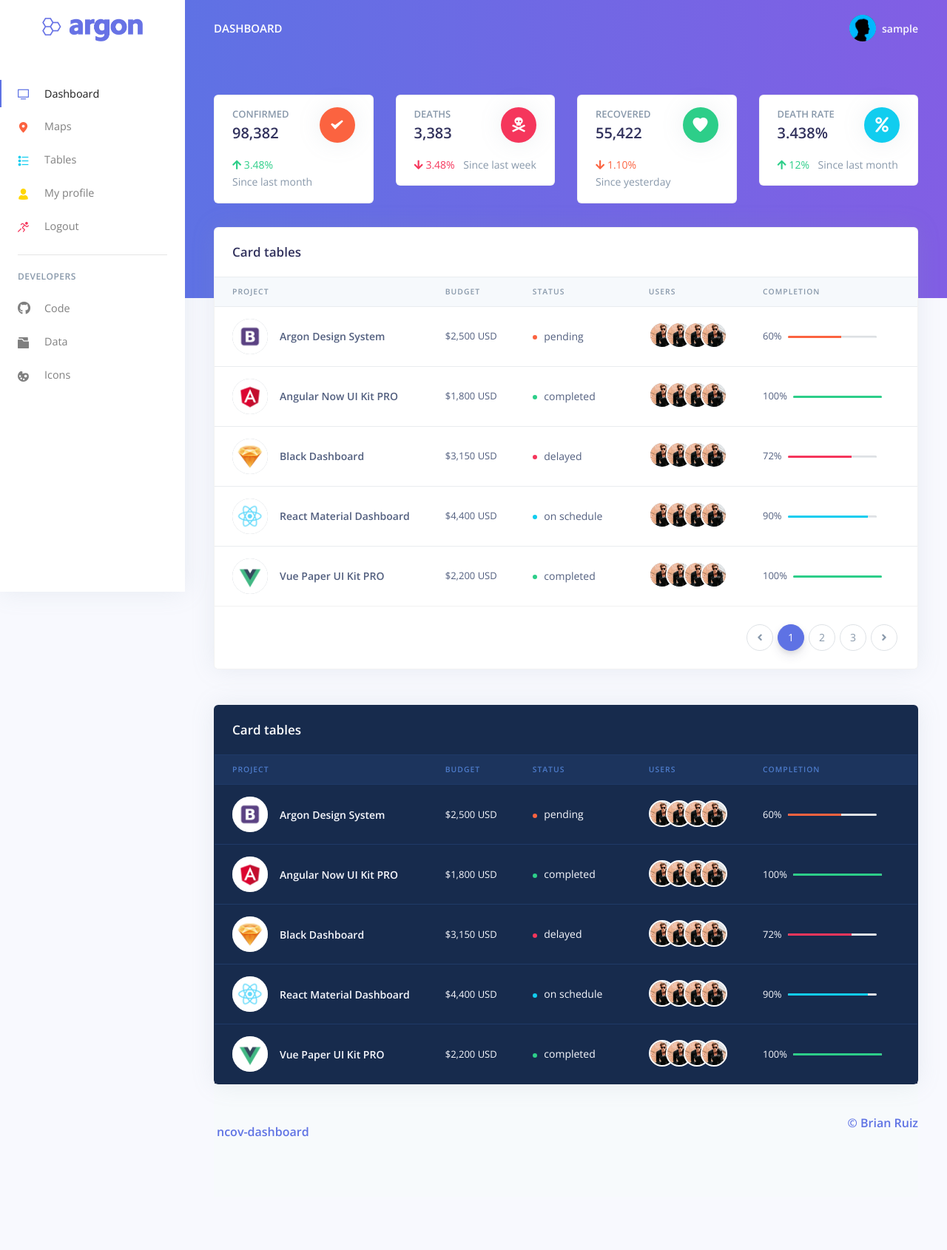
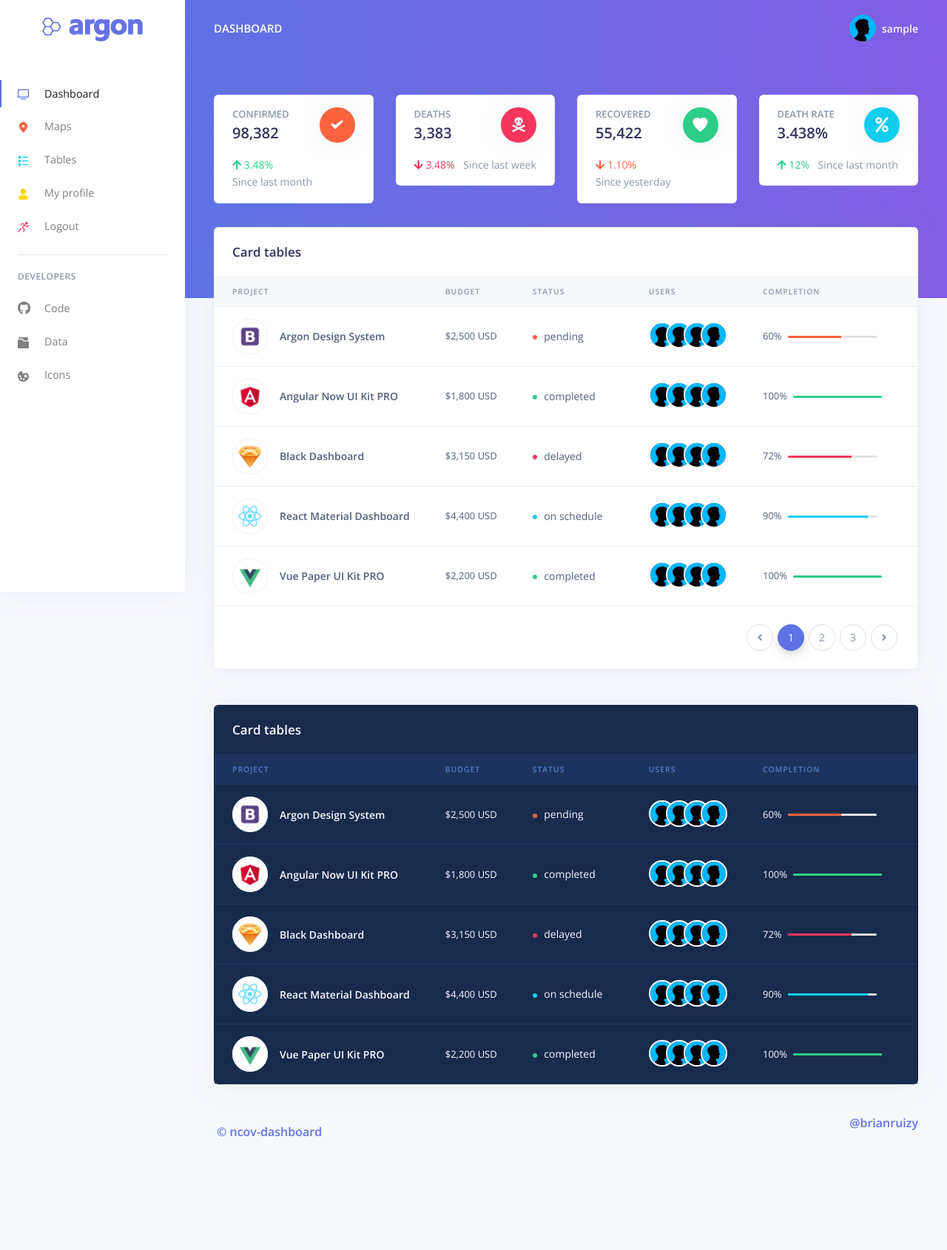
Before and after one commit to BrianRuizy/covid19-dashboard, a Django app: page /tables.html in a window 1280 px wide. Shown: the whole page at 74% size. Run offline with Django 3.2, Linux system fonts and the light colour scheme; the visitor is signed in with stand-in values (Sample User, id 1); some libraries are stand-ins or nearby versions.

Commit message:
change to footers

```diff
--- a/core/templates/includes/footer-fullscreen.html
+++ b/core/templates/includes/footer-fullscreen.html
@@ -4,12 +4,12 @@
       <div class="col-xl-6">
         <div class="copyright text-center text-xl-left text-muted">
           <a href="https://github.com/BrianRuizy/nCoV-dashboard" class="font-weight-bold ml-1"
-          target="_blank">ncov-dashboard</a>
+          target="_blank">&copy;ncov-dashboard</a>
         </div>
       </div>
       <div class="col-xl-6">
         <div class="text-center text-xl-right text-muted">
-          <a href="https://brianruizy.com" class="font-weight-bold ml-1" target="_blank"> &copy; Brian Ruiz
+          <a href="https://brianruizy.com" class="font-weight-bold ml-1" target="_blank">@brianruizy
         </div>
       </div>
     </div>
--- a/core/templates/includes/footer.html
+++ b/core/templates/includes/footer.html
@@ -4,12 +4,12 @@
     <div class="col-xl-6">
       <div class="text-center text-xl-left text-muted">
         <a href="https://github.com/BrianRuizy/nCoV-dashboard" class="font-weight-bold ml-1"
-          target="_blank">ncov-dashboard</a>
+          target="_blank"> &copy; ncov-dashboard</a>
       </div>
     </div>
     <div class="col-xl-6">
       <div class="text-center text-xl-right text-muted">
-        <a href="https://brianruizy.com" class="font-weight-bold ml-1" target="_blank"> &copy; Brian Ruiz
+        <a href="https://brianruizy.com" class="font-weight-bold ml-1" target="_blank">@brianruizy
       </div>
     </div>
   </div>
--- a/core/templates/includes/sidenav.html
+++ b/core/templates/includes/sidenav.html
@@ -26,7 +26,7 @@
           <a class="nav-link" href="#" role="button" data-toggle="dropdown" aria-haspopup="true" aria-expanded="false">
             <div class="media align-items-center">
               <span class="avatar avatar-sm rounded-circle">
-                <img alt="Image placeholder" src="/static/assets/img/theme/team-1-800x800.jpg">
+                <img alt="Image placeholder" src="/static/assets/img/theme/user-default.png">
               </span>
             </div>
           </a>
--- a/core/templates/pages/tables.html
+++ b/core/templates/pages/tables.html
@@ -143,16 +143,16 @@
                     <td>
                       <div class="avatar-group">
                         <a href="#" class="avatar avatar-sm" data-toggle="tooltip" data-original-title="Ryan Tompson">
-                          <img alt="Image placeholder" src="/static/assets/img/theme/team-1-800x800.jpg" class="rounded-circle">
+                          <img alt="Image placeholder" src="/static/assets/img/theme/user-default.png" class="rounded-circle">
                         </a>
                         <a href="#" class="avatar avatar-sm" data-toggle="tooltip" data-original-title="Romina Hadid">
-                          <img alt="Image placeholder" src="/static/assets/img/theme/team-1-800x800.jpg" class="rounded-circle">
+                          <img alt="Image placeholder" src="/static/assets/img/theme/user-default.png" class="rounded-circle">
                         </a>
                         <a href="#" class="avatar avatar-sm" data-toggle="tooltip" data-original-title="Alexander Smith">
-                          <img alt="Image placeholder" src="/static/assets/img/theme/team-1-800x800.jpg" class="rounded-circle">
+                          <img alt="Image placeholder" src="/static/assets/img/theme/user-default.png" class="rounded-circle">
                         </a>
                         <a href="#" class="avatar avatar-sm" data-toggle="tooltip" data-original-title="Jessica Doe">
-                          <img alt="Image placeholder" src="/static/assets/img/theme/team-1-800x800.jpg" class="rounded-circle">
+                          <img alt="Image placeholder" src="/static/assets/img/theme/user-default.png" class="rounded-circle">
                         </a>
                       </div>
                     </td>
@@ -201,16 +201,16 @@
                     <td>
                       <div class="avatar-group">
                         <a href="#" class="avatar avatar-sm" data-toggle="tooltip" data-original-title="Ryan Tompson">
-                          <img alt="Image placeholder" src="/static/assets/img/theme/team-1-800x800.jpg" class="rounded-circle">
+                          <img alt="Image placeholder" src="/static/assets/img/theme/user-default.png" class="rounded-circle">
                         </a>
                         <a href="#" class="avatar avatar-sm" data-toggle="tooltip" data-original-title="Romina Hadid">
-                          <img alt="Image placeholder" src="/static/assets/img/theme/team-1-800x800.jpg" class="rounded-circle">
+                          <img alt="Image placeholder" src="/static/assets/img/theme/user-default.png" class="rounded-circle">
                         </a>
                         <a href="#" class="avatar avatar-sm" data-toggle="tooltip" data-original-title="Alexander Smith">
-                          <img alt="Image placeholder" src="/static/assets/img/theme/team-1-800x800.jpg" class="rounded-circle">
+                          <img alt="Image placeholder" src="/static/assets/img/theme/user-default.png" class="rounded-circle">
                         </a>
                         <a href="#" class="avatar avatar-sm" data-toggle="tooltip" data-original-title="Jessica Doe">
-                          <img alt="Image placeholder" src="/static/assets/img/theme/team-1-800x800.jpg" class="rounded-circle">
+                          <img alt="Image placeholder" src="/static/assets/img/theme/user-default.png" class="rounded-circle">
                         </a>
                       </div>
                     </td>
@@ -259,16 +259,16 @@
                     <td>
                       <div class="avatar-group">
                         <a href="#" class="avatar avatar-sm" data-toggle="tooltip" data-original-title="Ryan Tompson">
-                          <img alt="Image placeholder" src="/static/assets/img/theme/team-1-800x800.jpg" class="rounded-circle">
+                          <img alt="Image placeholder" src="/static/assets/img/theme/user-default.png" class="rounded-circle">
                         </a>
                         <a href="#" class="avatar avatar-sm" data-toggle="tooltip" data-original-title="Romina Hadid">
-                          <img alt="Image placeholder" src="/static/assets/img/theme/team-1-800x800.jpg" class="rounded-circle">
+                          <img alt="Image placeholder" src="/static/assets/img/theme/user-default.png" class="rounded-circle">
                         </a>
                         <a href="#" class="avatar avatar-sm" data-toggle="tooltip" data-original-title="Alexander Smith">
-                          <img alt="Image placeholder" src="/static/assets/img/theme/team-1-800x800.jpg" class="rounded-circle">
+                          <img alt="Image placeholder" src="/static/assets/img/theme/user-default.png" class="rounded-circle">
                         </a>
                         <a href="#" class="avatar avatar-sm" data-toggle="tooltip" data-original-title="Jessica Doe">
-                          <img alt="Image placeholder" src="/static/assets/img/theme/team-1-800x800.jpg" class="rounded-circle">
+                          <img alt="Image placeholder" src="/static/assets/img/theme/user-default.png" class="rounded-circle">
                         </a>
                       </div>
                     </td>
@@ -317,16 +317,16 @@
                     <td>
                       <div class="avatar-group">
                         <a href="#" class="avatar avatar-sm" data-toggle="tooltip" data-original-title="Ryan Tompson">
-                          <img alt="Image placeholder" src="/static/assets/img/theme/team-1-800x800.jpg" class="rounded-circle">
+                          <img alt="Image placeholder" src="/static/assets/img/theme/user-default.png" class="rounded-circle">
                         </a>
                         <a href="#" class="avatar avatar-sm" data-toggle="tooltip" data-original-title="Romina Hadid">
-                          <img alt="Image placeholder" src="/static/assets/img/theme/team-1-800x800.jpg" class="rounded-circle">
+                          <img alt="Image placeholder" src="/static/assets/img/theme/user-default.png" class="rounded-circle">
                         </a>
                         <a href="#" class="avatar avatar-sm" data-toggle="tooltip" data-original-title="Alexander Smith">
-                          <img alt="Image placeholder" src="/static/assets/img/theme/team-1-800x800.jpg" class="rounded-circle">
+                          <img alt="Image placeholder" src="/static/assets/img/theme/user-default.png" class="rounded-circle">
                         </a>
                         <a href="#" class="avatar avatar-sm" data-toggle="tooltip" data-original-title="Jessica Doe">
-                          <img alt="Image placeholder" src="/static/assets/img/theme/team-1-800x800.jpg" class="rounded-circle">
+                          <img alt="Image placeholder" src="/static/assets/img/theme/user-default.png" class="rounded-circle">
                         </a>
                       </div>
                     </td>
@@ -375,16 +375,16 @@
                     <td>
                       <div class="avatar-group">
                         <a href="#" class="avatar avatar-sm" data-toggle="tooltip" data-original-title="Ryan Tompson">
-                          <img alt="Image placeholder" src="/static/assets/img/theme/team-1-800x800.jpg" class="rounded-circle">
+                          <img alt="Image placeholder" src="/static/assets/img/theme/user-default.png" class="rounded-circle">
                         </a>
                         <a href="#" class="avatar avatar-sm" data-toggle="tooltip" data-original-title="Romina Hadid">
-                          <img alt="Image placeholder" src="/static/assets/img/theme/team-1-800x800.jpg" class="rounded-circle">
+                          <img alt="Image placeholder" src="/static/assets/img/theme/user-default.png" class="rounded-circle">
                         </a>
                         <a href="#" class="avatar avatar-sm" data-toggle="tooltip" data-original-title="Alexander Smith">
-                          <img alt="Image placeholder" src="/static/assets/img/theme/team-1-800x800.jpg" class="rounded-circle">
+                          <img alt="Image placeholder" src="/static/assets/img/theme/user-default.png" class="rounded-circle">
                         </a>
                         <a href="#" class="avatar avatar-sm" data-toggle="tooltip" data-original-title="Jessica Doe">
-                          <img alt="Image placeholder" src="/static/assets/img/theme/team-1-800x800.jpg" class="rounded-circle">
+                          <img alt="Image placeholder" src="/static/assets/img/theme/user-default.png" class="rounded-circle">
                         </a>
                       </div>
                     </td>
@@ -484,16 +484,16 @@
                     <td>
                       <div class="avatar-group">
                         <a href="#" class="avatar avatar-sm" data-toggle="tooltip" data-original-title="Ryan Tompson">
-                          <img alt="Image placeholder" src="/static/assets/img/theme/team-1-800x800.jpg" class="rounded-circle">
+                          <img alt="Image placeholder" src="/static/assets/img/theme/user-default.png" class="rounded-circle">
                         </a>
                         <a href="#" class="avatar avatar-sm" data-toggle="tooltip" data-original-title="Romina Hadid">
-                          <img alt="Image placeholder" src="/static/assets/img/theme/team-1-800x800.jpg" class="rounded-circle">
+                          <img alt="Image placeholder" src="/static/assets/img/theme/user-default.png" class="rounded-circle">
                         </a>
                         <a href="#" class="avatar avatar-sm" data-toggle="tooltip" data-original-title="Alexander Smith">
-                          <img alt="Image placeholder" src="/static/assets/img/theme/team-1-800x800.jpg" class="rounded-circle">
+                          <img alt="Image placeholder" src="/static/assets/img/theme/user-default.png" class="rounded-circle">
                         </a>
                         <a href="#" class="avatar avatar-sm" data-toggle="tooltip" data-original-title="Jessica Doe">
-                          <img alt="Image placeholder" src="/static/assets/img/theme/team-1-800x800.jpg" class="rounded-circle">
+                          <img alt="Image placeholder" src="/static/assets/img/theme/user-default.png" class="rounded-circle">
                         </a>
                       </div>
                     </td>
@@ -542,16 +542,16 @@
                     <td>
                       <div class="avatar-group">
                         <a href="#" class="avatar avatar-sm" data-toggle="tooltip" data-original-title="Ryan Tompson">
-                          <img alt="Image placeholder" src="/static/assets/img/theme/team-1-800x800.jpg" class="rounded-circle">
+                          <img alt="Image placeholder" src="/static/assets/img/theme/user-default.png" class="rounded-circle">
                         </a>
                         <a href="#" class="avatar avatar-sm" data-toggle="tooltip" data-original-title="Romina Hadid">
-                          <img alt="Image placeholder" src="/static/assets/img/theme/team-1-800x800.jpg" class="rounded-circle">
+                          <img alt="Image placeholder" src="/static/assets/img/theme/user-default.png" class="rounded-circle">
                         </a>
                         <a href="#" class="avatar avatar-sm" data-toggle="tooltip" data-original-title="Alexander Smith">
-                          <img alt="Image placeholder" src="/static/assets/img/theme/team-1-800x800.jpg" class="rounded-circle">
+                          <img alt="Image placeholder" src="/static/assets/img/theme/user-default.png" class="rounded-circle">
                         </a>
                         <a href="#" class="avatar avatar-sm" data-toggle="tooltip" data-original-title="Jessica Doe">
-                          <img alt="Image placeholder" src="/static/assets/img/theme/team-1-800x800.jpg" class="rounded-circle">
+                          <img alt="Image placeholder" src="/static/assets/img/theme/user-default.png" class="rounded-circle">
                         </a>
                       </div>
                     </td>
@@ -600,16 +600,16 @@
                     <td>
                       <div class="avatar-group">
                         <a href="#" class="avatar avatar-sm" data-toggle="tooltip" data-original-title="Ryan Tompson">
-                          <img alt="Image placeholder" src="/static/assets/img/theme/team-1-800x800.jpg" class="rounded-circle">
+                          <img alt="Image placeholder" src="/static/assets/img/theme/user-default.png" class="rounded-circle">
                         </a>
                         <a href="#" class="avatar avatar-sm" data-toggle="tooltip" data-original-title="Romina Hadid">
-                          <img alt="Image placeholder" src="/static/assets/img/theme/team-1-800x800.jpg" class="rounded-circle">
+                          <img alt="Image placeholder" src="/static/assets/img/theme/user-default.png" class="rounded-circle">
                         </a>
                         <a href="#" class="avatar avatar-sm" data-toggle="tooltip" data-original-title="Alexander Smith">
-                          <img alt="Image placeholder" src="/static/assets/img/theme/team-1-800x800.jpg" class="rounded-circle">
+                          <img alt="Image placeholder" src="/static/assets/img/theme/user-default.png" class="rounded-circle">
                         </a>
                         <a href="#" class="avatar avatar-sm" data-toggle="tooltip" data-original-title="Jessica Doe">
-                          <img alt="Image placeholder" src="/static/assets/img/theme/team-1-800x800.jpg" class="rounded-circle">
+                          <img alt="Image placeholder" src="/static/assets/img/theme/user-default.png" class="rounded-circle">
                         </a>
                       </div>
                     </td>
@@ -658,16 +658,16 @@
                     <td>
                       <div class="avatar-group">
                         <a href="#" class="avatar avatar-sm" data-toggle="tooltip" data-original-title="Ryan Tompson">
-                          <img alt="Image placeholder" src="/static/assets/img/theme/team-1-800x800.jpg" class="rounded-circle">
+                          <img alt="Image placeholder" src="/static/assets/img/theme/user-default.png" class="rounded-circle">
                         </a>
                         <a href="#" class="avatar avatar-sm" data-toggle="tooltip" data-original-title="Romina Hadid">
-                          <img alt="Image placeholder" src="/static/assets/img/theme/team-1-800x800.jpg" class="rounded-circle">
+                          <img alt="Image placeholder" src="/static/assets/img/theme/user-default.png" class="rounded-circle">
                         </a>
                         <a href="#" class="avatar avatar-sm" data-toggle="tooltip" data-original-title="Alexander Smith">
-                          <img alt="Image placeholder" src="/static/assets/img/theme/team-1-800x800.jpg" class="rounded-circle">
+                          <img alt="Image placeholder" src="/static/assets/img/theme/user-default.png" class="rounded-circle">
                         </a>
                         <a href="#" class="avatar avatar-sm" data-toggle="tooltip" data-original-title="Jessica Doe">
-                          <img alt="Image placeholder" src="/static/assets/img/theme/team-1-800x800.jpg" class="rounded-circle">
+                          <img alt="Image placeholder" src="/static/assets/img/theme/user-default.png" class="rounded-circle">
                         </a>
                       </div>
                     </td>
@@ -716,16 +716,16 @@
                     <td>
                       <div class="avatar-group">
                         <a href="#" class="avatar avatar-sm" data-toggle="tooltip" data-original-title="Ryan Tompson">
-                          <img alt="Image placeholder" src="/static/assets/img/theme/team-1-800x800.jpg" class="rounded-circle">
+                          <img alt="Image placeholder" src="/static/assets/img/theme/user-default.png" class="rounded-circle">
                         </a>
                         <a href="#" class="avatar avatar-sm" data-toggle="tooltip" data-original-title="Romina Hadid">
-                          <img alt="Image placeholder" src="/static/assets/img/theme/team-1-800x800.jpg" class="rounded-circle">
+                          <img alt="Image placeholder" src="/static/assets/img/theme/user-default.png" class="rounded-circle">
                         </a>
                         <a href="#" class="avatar avatar-sm" data-toggle="tooltip" data-original-title="Alexander Smith">
-                          <img alt="Image placeholder" src="/static/assets/img/theme/team-1-800x800.jpg" class="rounded-circle">
+                          <img alt="Image placeholder" src="/static/assets/img/theme/user-default.png" class="rounded-circle">
                         </a>
                         <a href="#" class="avatar avatar-sm" data-toggle="tooltip" data-original-title="Jessica Doe">
-                          <img alt="Image placeholder" src="/static/assets/img/theme/team-1-800x800.jpg" class="rounded-circle">
+                          <img alt="Image placeholder" src="/static/assets/img/theme/user-default.png" class="rounded-circle">
                         </a>
                       </div>
                     </td>
```
